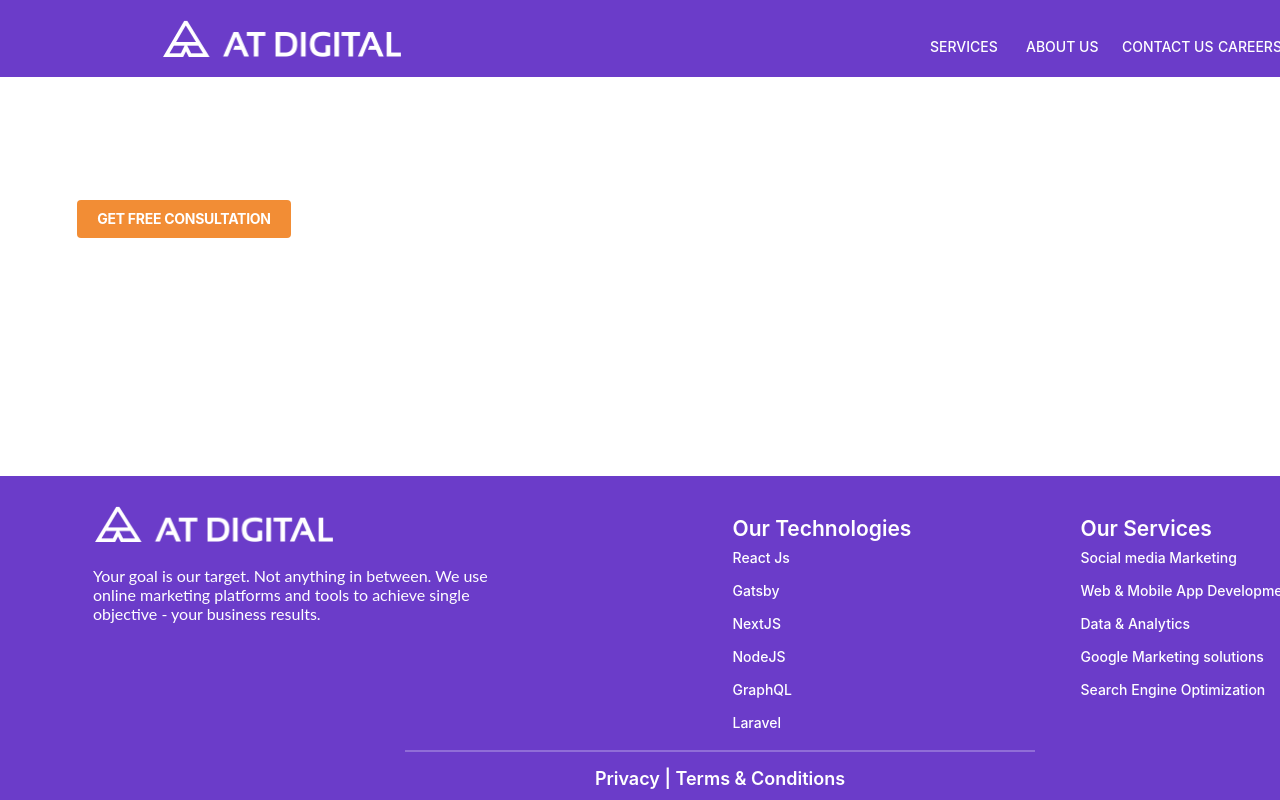
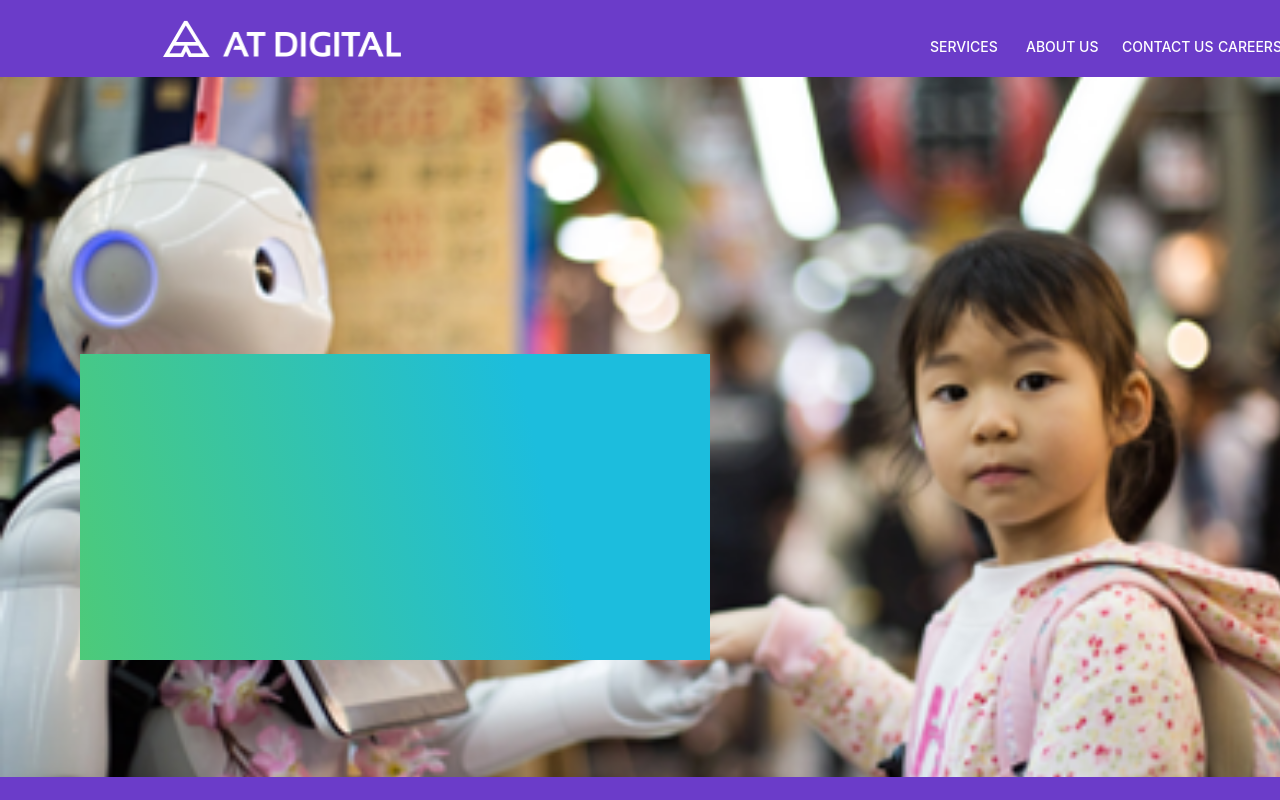
Before and after one commit to NimeshaKavindi/AT-Digital---Nimesha-Kavindi, a React (Create React App) app: page / in a window 1280 px wide. Shown: the top 800 px of the page. Built offline with nearby package versions, Linux system fonts and the light colour scheme.

Commit message:
Add the hero image and make css

```diff
--- a/src/App.js
+++ b/src/App.js
@@ -1,13 +1,13 @@
-import NavBar from "./Components/NavBar";
-import Footer from "./Components/Footer";
-import Button from "./Components/Button";
+//import NavBar from "./Components/NavBar";
+//import Footer from "./Components/Footer";
+//import Button from "./Components/Button";
+import Home from "./Pages/Home";
 
 function App() {
   return (
     <div className="App">
-      <NavBar/>
-      <Button/>
-      <Footer />
+      <Home/>
+
     </div>
   );
 }
--- /dev/null
+++ b/src/Pages/Home.js
@@ -0,0 +1,32 @@
+import React from "react"
+import NavBar from "../Components/NavBar";
+import Footer from "../Components/Footer";
+import hero from "../assests/Hero Image.png";
+import "../styles/home.css"
+
+function Home(){
+   return(
+    <div className="home-container">
+        <NavBar/>
+            <div className="hero-section">
+               <img src ={hero} className="hero-img"/>
+            </div>
+            <div className="custom-box">
+                {/* Content for the box goes here */}
+            </div>
+
+        <Footer/>
+
+    </div>
+
+
+
+
+
+
+   );
+
+
+}
+
+export default Home;
--- a/src/styles/footer.css
+++ b/src/styles/footer.css
@@ -1,5 +1,5 @@
 .footer{
-    position: absolute;
+    position: relative;
     bottom: 0;
     left: 0;
     width: 1440px;
--- /dev/null
+++ b/src/styles/home.css
@@ -0,0 +1,21 @@
+.hero-img{
+    width: 1440px;
+    height: 700px;
+    object-fit: cover;
+
+
+}
+
+
+.custom-box {
+    width: 630px;
+    height: fit-content;
+    min-height: 306px;
+    top: 354px;
+    left: 80px;
+    padding: 24px 40px 32px 40px;
+    gap: 20px;
+    position: absolute;
+    background: linear-gradient(256.73deg, #1CBDDD 27.86%, #4DCA79 100%),
+                linear-gradient(0deg, #FFFFFF, #FFFFFF);
+  }
```
Also changed, not shown: src/assests/Hero Image.png (added).
